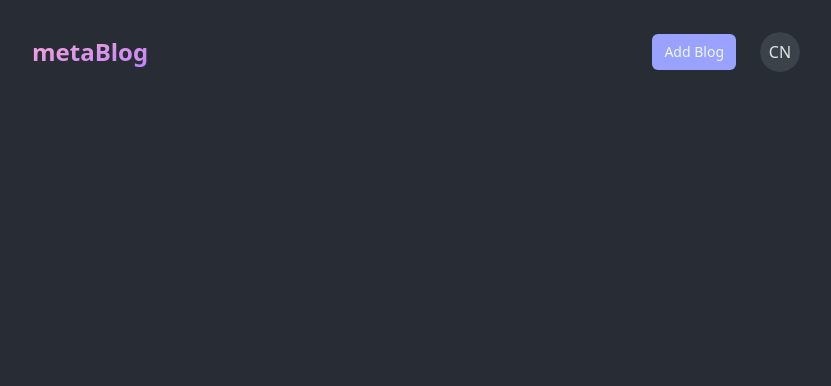
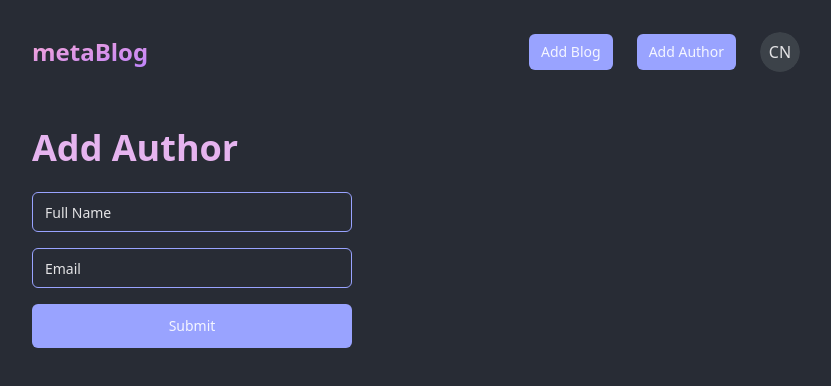
Before and after one commit to devAaus/task1, a React (Vite) app: page /login in a window 1280 px wide. Shown: the top 386 px of the page, without its empty margins (224-1055 px from the left). Built offline with nearby package versions, Linux system fonts and the light colour scheme.

Commit message:
added add author button in navbar

```diff
--- a/src/App.jsx
+++ b/src/App.jsx
@@ -7,6 +7,7 @@ import AddBlog from "./pages/AddBlog"
 import BlogDetail from "./pages/BlogDetail"
 import AuthorProfile from "./pages/AuthorProfile"
 import UpdateBlog from "./pages/admin/UpdateBlog"
+import Login from "./pages/Login"
 
 function App() {
 
@@ -23,7 +24,7 @@ function App() {
                   <Route path="/add-blog" element={<AddBlog />} />
                   <Route path="/update-blog/:id" element={<UpdateBlog />} />
                   <Route path="/author/:id" element={<AuthorProfile />} />
-
+                  <Route path="/login" element={<Login />} />
 
                   <Route path="/dashboard" element={<Dashboard />} />
 
--- a/src/components/Navbar.jsx
+++ b/src/components/Navbar.jsx
@@ -1,4 +1,4 @@
-import React, { useState } from 'react'
+
 import { Link } from 'react-router-dom'
 import {
     DropdownMenu,
@@ -7,13 +7,11 @@ import {
     DropdownMenuTrigger,
 } from "@/components/ui/dropdown-menu"
 import { Button } from './ui/button'
-import { Avatar, AvatarFallback, AvatarImage } from "@/components/ui/avatar"
+import { Avatar, AvatarFallback, } from "@/components/ui/avatar"
 
 
 
 const Navbar = () => {
-
-    const [isLoggedIn, setIsLoggedIn] = useState(true)
 
     return (
         <nav className='py-8'>
@@ -26,12 +24,17 @@ const Navbar = () => {
                     </h2>
                 </Link>
 
-                {isLoggedIn
-                    ? (
+
                 <div className='flex items-center justify-center gap-6 '>
                     <Link to={'/add-blog'}>
                         <Button variant="default" size="sm" className="self-end">
                             Add Blog
+                        </Button>
+                    </Link>
+
+                    <Link to={'/login'}>
+                        <Button variant="default" size="sm">
+                            Add Author
                         </Button>
                     </Link>
 
@@ -71,14 +74,9 @@ const Navbar = () => {
 
                 </div>
 
-                    ) : (
-                        <Link to={'/login'}>
-                            <Button className='btn btn-sm btn-primary text-lg'>
-                                Login
-                            </Button>
-                        </Link>
-                    )
-                }
+
+
+
             </div>
         </nav>
     )
--- a/src/components/forms/AuthorForm.jsx
+++ b/src/components/forms/AuthorForm.jsx
@@ -28,6 +28,7 @@ const AuthorForm = ({ handleSubmit, fullName, email, setEmail, setFullName }) =>
                 type="submit"
                 variant="default"
                 size="lg"
+                className="w-full max-w-xs"
             >
                 Submit
             </Button>
--- /dev/null
+++ b/src/pages/Login.jsx
@@ -0,0 +1,51 @@
+import AuthorForm from '@/components/forms/AuthorForm';
+import { addAuthor } from '@/services/axios.service';
+import { useMutation, useQueryClient } from '@tanstack/react-query';
+import React, { useState } from 'react'
+
+const Login = () => {
+
+    const queryClient = useQueryClient();
+
+    const [fullName, setFullName] = useState('');
+    const [email, setEmail] = useState('');
+
+    const addAuthormutation = useMutation({
+        mutationFn: addAuthor,
+        onSuccess: () => {
+            queryClient.invalidateQueries(['authors']);
+            setFullName('');
+            setEmail('');
+            toast.success('Author Added!');
+            setIsDialogOpen(false);
+        },
+        onError: (error) => {
+            console.error(error);
+            toast.error('Error while adding author.');
+        },
+    });
+
+    const handleSubmit = () => {
+        const newAuthor = { fullName, email };
+        addAuthormutation.mutateAsync(newAuthor)
+    };
+
+
+    return (
+        <div>
+            <h2 className='text-4xl text-title font-bold mb-6'>
+                Add Author
+            </h2>
+
+            <AuthorForm
+                handleSubmit={handleSubmit}
+                fullName={fullName}
+                setFullName={setFullName}
+                email={email}
+                setEmail={setEmail}
+            />
+        </div>
+    )
+}
+
+export default Login
```
Lines whose indentation alone changed are shown as unchanged.
